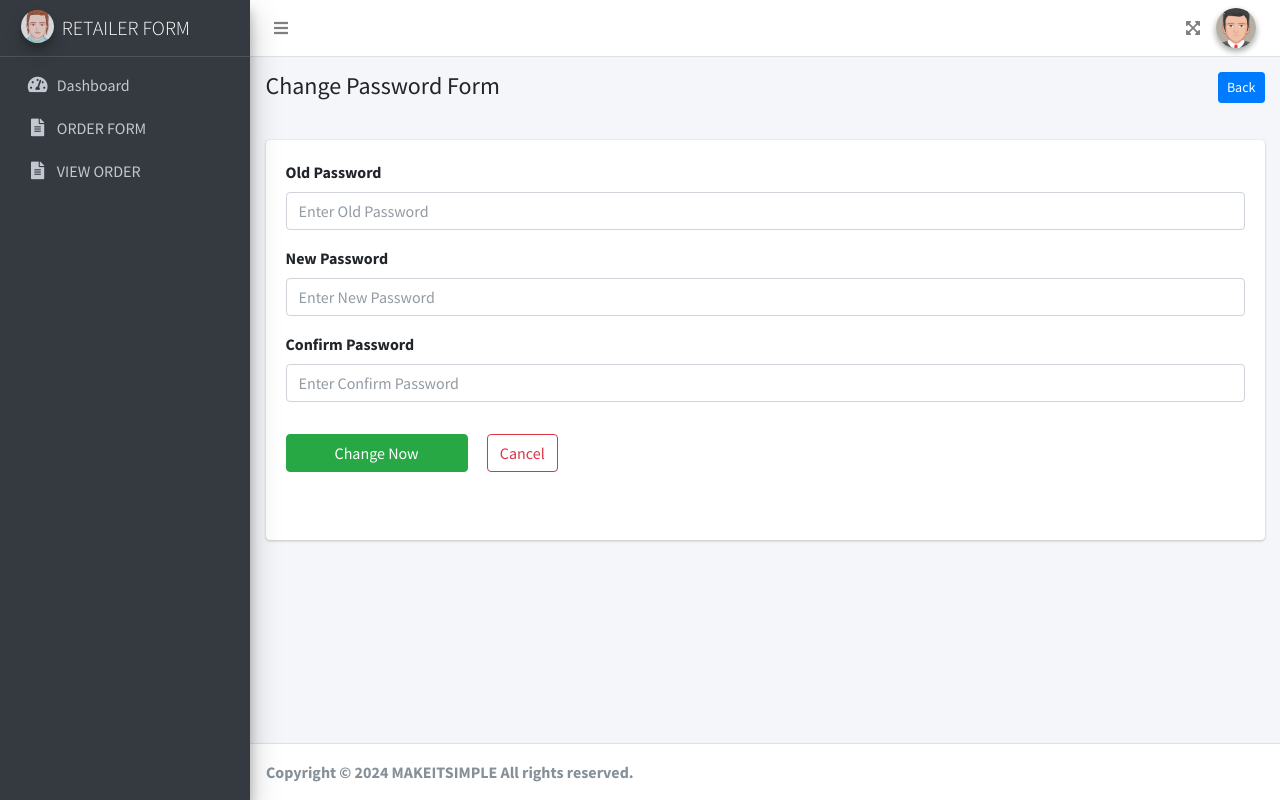
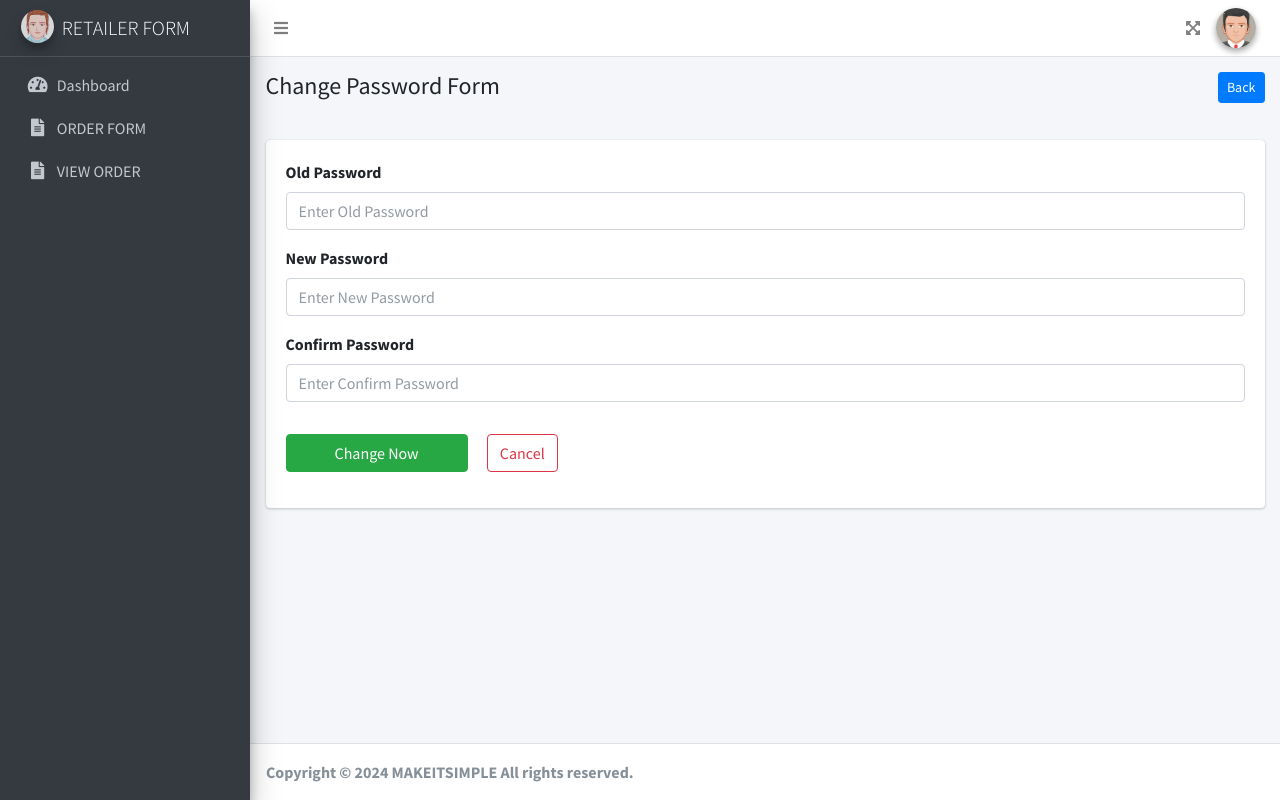
Before and after one commit to Umesh-sahani/php_retailer-form, a PHP site: page /retailer/settings/change_password.php in a window 1280 px wide. Run offline with PHP 8.4, Linux system fonts and the light colour scheme; the visitor is signed in with stand-in values (Sample User, id 1); some libraries are stand-ins or nearby versions.

Commit message:
change password done

```diff
--- a/settings/change_password.php
+++ b/settings/change_password.php
@@ -181,7 +181,7 @@ function test_input($data)
                                         </div>
                                     </div>
                                 </div>
-                                <div class="pb-5 pt-3">
+                                <div class="py-3">
                                     <button class="btn btn-success px-5" type="submit" name="change_password">Change Now</button>
                                     <a href="../dashboard.php" class="btn btn-outline-danger ml-3">Cancel</a>
                                 </div>
```
